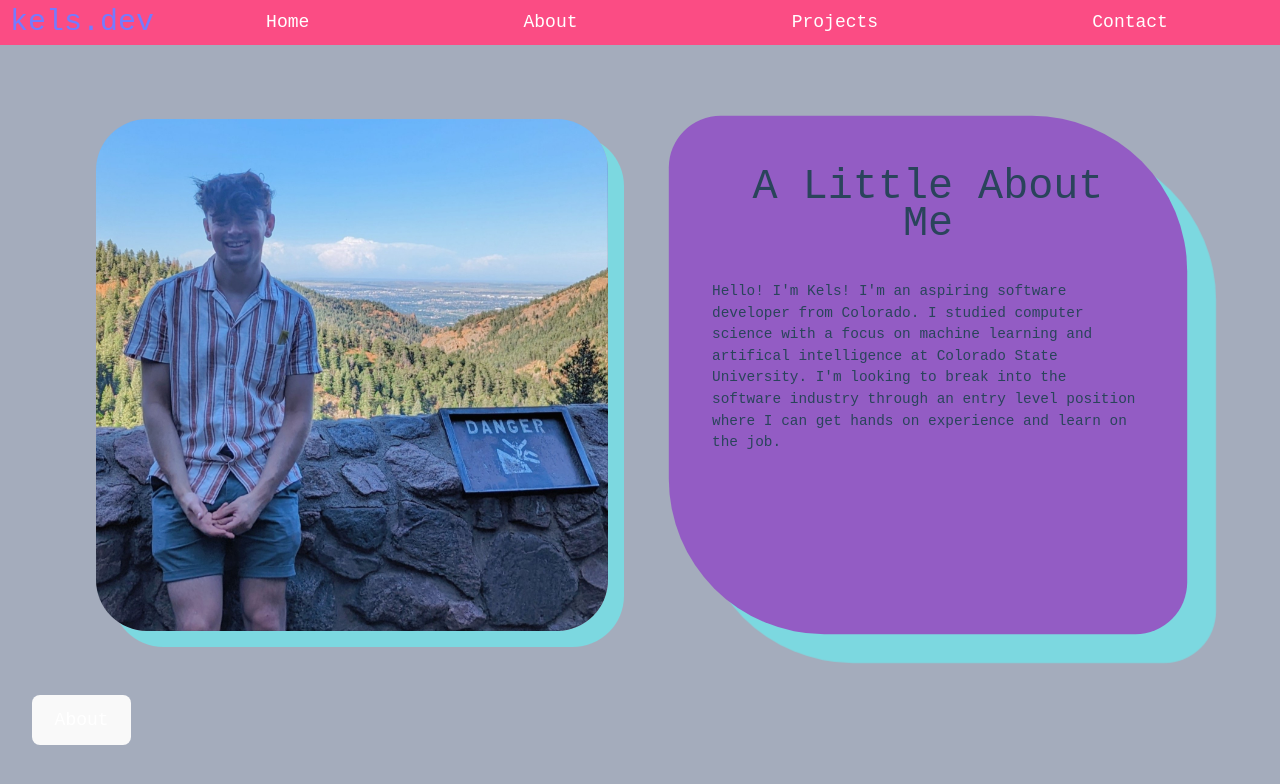
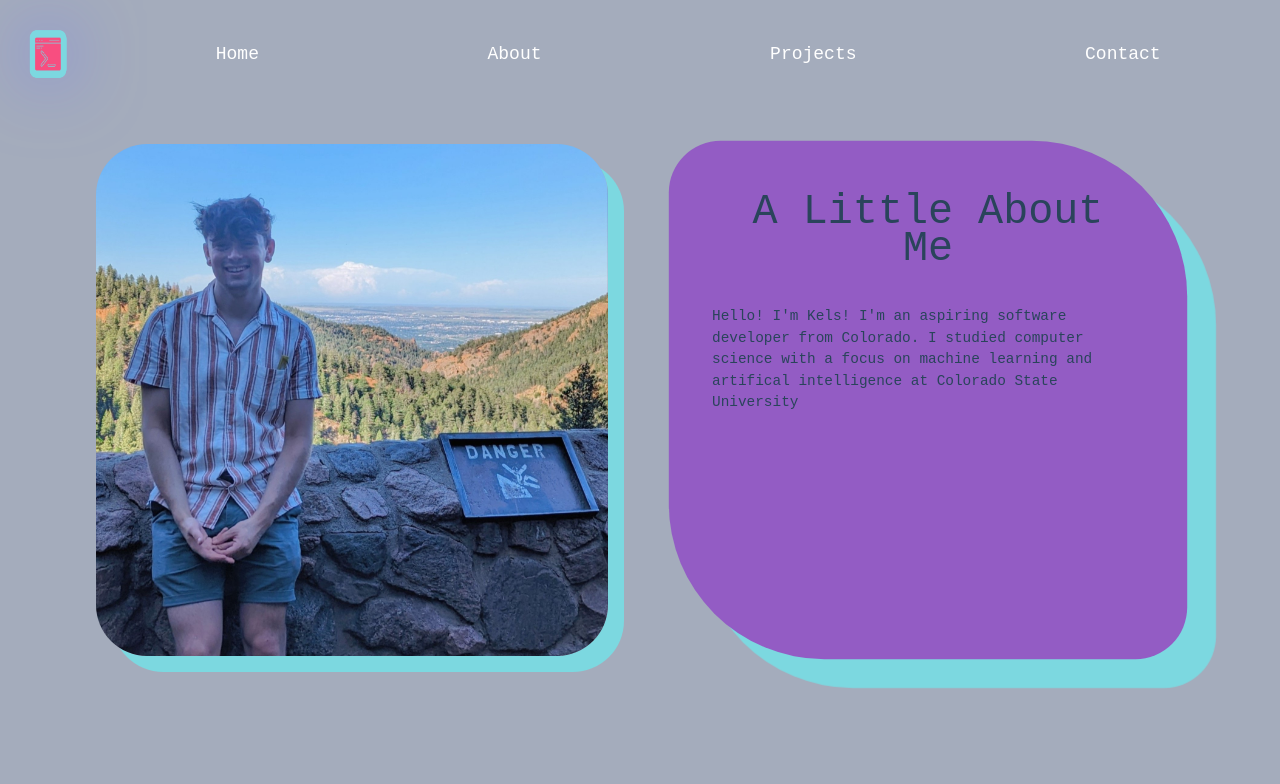
Before and after one commit to kelsbr123/kelsbr123.github.io, a React (Vite) app: page / in a window 1280 px wide. Shown: the top 784 px of the page. Built offline with nearby package versions, Linux system fonts and the light colour scheme.

Commit message:
Updated Navbar and Logo

```diff
--- a/index.html
+++ b/index.html
@@ -4,7 +4,7 @@
     <meta charset="UTF-8" />
     <link rel="icon" type="image/png" href="/icon_transparent.png" />
     <meta name="viewport" content="width=device-width"/>
-    <title>kels.dev</title>
+    <title>Kels Barrett-Rivkin</title>
   </head>
   <body>
     <meta name="viewport" content="width=device-width"/>
--- a/src/App.jsx
+++ b/src/App.jsx
@@ -3,6 +3,7 @@ import Home from './Home.jsx'
 import About from './About.jsx'
 import Projects from './Projects.jsx'
 import Navbar from './Navigation/Navbar.jsx'
+import Contact from './Contact.jsx'
 import styles from './Navigation/Navbar.module.css'
 import {Routes, Route} from 'react-router-dom'
 
@@ -14,6 +15,7 @@ function App() {
         <Route path='/' element={<Home/>}></Route>
         <Route path='/about' element={<About/>}></Route>
         <Route path='/projects' element = {<Projects/>}></Route>
+        <Route path='/contact' element = {<Contact/>}></Route>
       </Routes>
       </>
   )
--- /dev/null
+++ b/src/Contact.jsx
@@ -0,0 +1,14 @@
+import './App.css'
+function Contact(){
+    return (
+       <>
+           <div>
+                <p>
+                    720-215-7707
+                </p>
+           </div>
+       </>
+       )
+    }
+
+export default Contact
--- a/src/Home.jsx
+++ b/src/Home.jsx
@@ -17,18 +17,10 @@ function Home() {
         <h1> A Little About Me</h1>
         <p className="center">
           Hello! I'm Kels! I'm an aspiring software developer from Colorado. I studied computer science with
-          a focus on machine learning and artifical intelligence at Colorado State University. I'm looking to break into the software industry
-          through an entry level position where I can get hands on experience and learn on the job.
+          a focus on machine learning and artifical intelligence at Colorado State University
         </p>
       </div>
     </div>
-    <span>
-      <Link to='/about'>
-        <button>
-          About
-        </button>
-      </Link>
-    </span>
     </>
   )
 }
--- a/src/Navigation/Navbar.jsx
+++ b/src/Navigation/Navbar.jsx
@@ -1,7 +1,7 @@
 import { useState } from 'react'
-import  styles from './Navbar.module.css';
+import styles from './Navbar.module.css';
 import { Link } from 'react-router-dom';
-import About from '../About';
+
 function Navbar() {
   // adding the states
   const [isActive, setIsActive] = useState(false);
@@ -18,7 +18,9 @@ function Navbar() {
       <header className="App-header">
         <nav className={`${styles.navbar}`}>
           {/* logo */}
-          <a className={`${styles.logo}`} onClick={toggleActiveClass}> kels.dev </a>
+          <a onClick={toggleActiveClass}>
+            <img className='logo' src="./icon_transparent.png" alt="" />
+          </a>
           <ul className={`${styles.navMenu} ${isActive ? styles.active : ''}`}>
             <li onClick={removeActive}>
               <a href='/' className={`${styles.navLink}`}>Home</a>
@@ -29,13 +31,17 @@ function Navbar() {
               </Link>
             </li>
             <li onClick={removeActive}>
-              <a href='/projects' className={`${styles.navLink}`}>Projects</a>
+              <Link to="/projects">
+                <a className={`${styles.navLink}`}>Projects</a>
+              </Link>
             </li>
             <li onClick={removeActive}>
-              <a href='#home' className={`${styles.navLink}`}>Contact</a>
+              <Link to='/contact'>
+                <a className={`${styles.navLink}`}>Contact</a>
+              </Link>
             </li>
           </ul>
-          <div className={`${styles.hamburger} ${isActive ? styles.active : ''}`}  onClick={toggleActiveClass}>
+          <div className={`${styles.hamburger} ${isActive ? styles.active : ''}`} onClick={toggleActiveClass}>
             <span className={`${styles.bar}`}></span>
             <span className={`${styles.bar}`}></span>
             <span className={`${styles.bar}`}></span>
--- a/src/Navigation/Navbar.module.css
+++ b/src/Navigation/Navbar.module.css
@@ -20,7 +20,6 @@
     z-index: 100;
     left: 0%;
     top: 0%;
-    background-color: var(--highlight);
     display: flex;
     justify-content: space-around;
     align-items: center;
@@ -32,8 +31,10 @@
 
   /* logo  */
   .logo {
+    display: inline-flex;
+    max-width: 20px;
+    max-height: 20px;
     font-size: 30px;
-    padding-left: 10px;
   }
 
 
```
Also changed, not shown: 3 other files (tests, documents, lock files or other folders).
